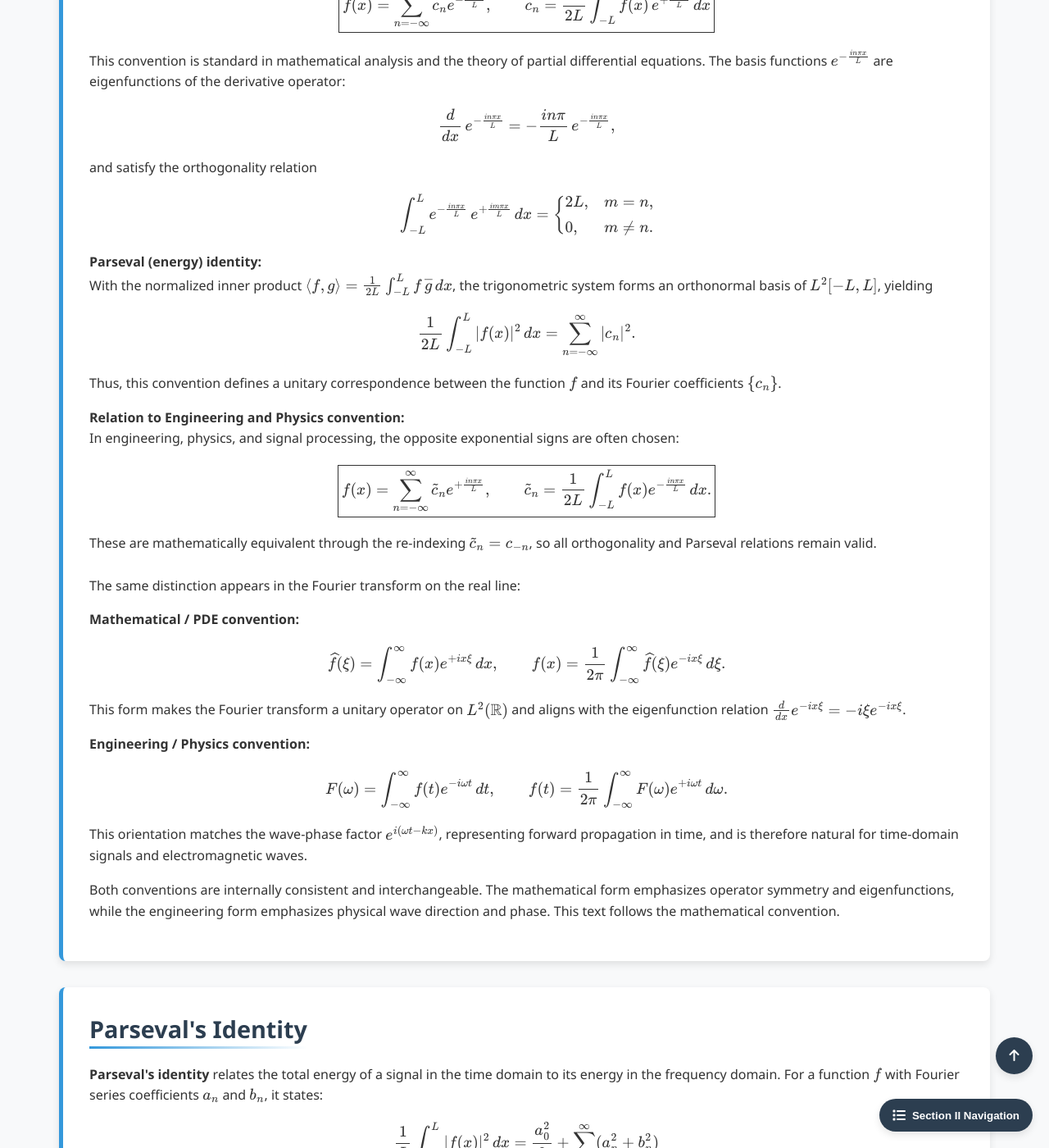
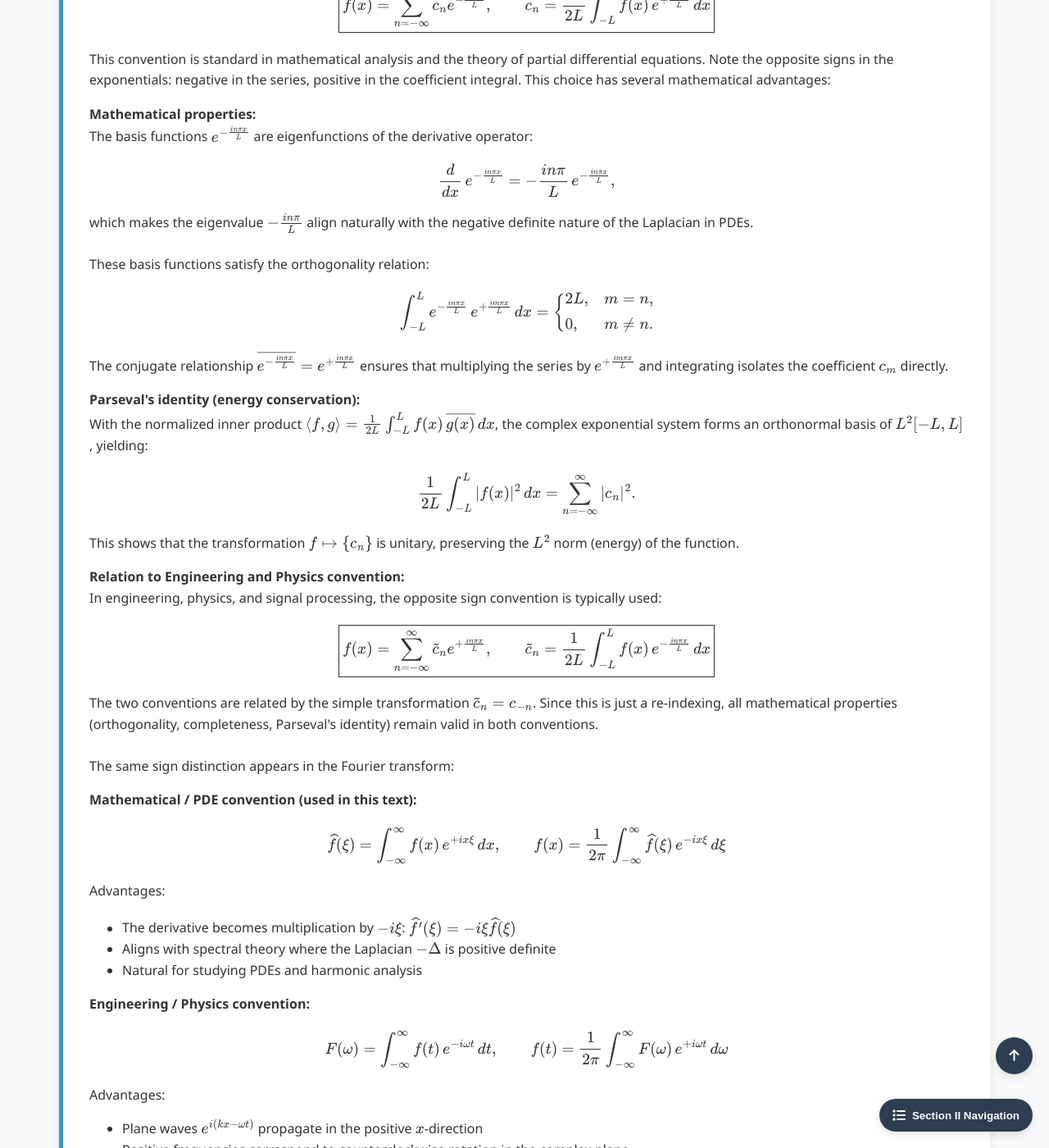
Before and after one commit to Yusukey01/yusukey01.github.io, a Jekyll site: the page built from Mathematics/Calculus/fourier_series.html, in a window 1280 px wide and 1400 px high, scrolled down 7574 px. Shown: the whole window at 82% size. Built offline with Jekyll 4.4.1, drawn with Linux system fonts in a browser that asks for light colours; some of the changed text lies outside the part shown.

Commit message:
Start Fourier transform, seriees

```diff
--- a/Mathematics/Calculus/fourier_series.html
+++ b/Mathematics/Calculus/fourier_series.html
@@ -392,11 +392,19 @@ uses_python: false
                 }
                 \]
                 This convention is standard in mathematical analysis and the theory of partial differential equations.
+                Note the opposite signs in the exponentials: negative in the series, positive in the coefficient integral.
+                This choice has several mathematical advantages:
+            </p>
+
+            <p>
+                <strong>Mathematical properties:</strong><br>
                 The basis functions \(e^{-\frac{i n\pi x}{L}}\) are eigenfunctions of the derivative operator:
                 \[
                 \frac{d}{dx}\,e^{-\frac{i n\pi x}{L}} = -\frac{i n\pi}{L}\,e^{-\frac{i n\pi x}{L}},
                 \]
-                and satisfy the orthogonality relation
+                which makes the eigenvalue \(-\frac{i n\pi}{L}\) align naturally with the negative definite nature of the Laplacian in PDEs.
+                <br><br>
+                These basis functions satisfy the orthogonality relation:
                 \[
                 \int_{-L}^{L} e^{-\frac{i n\pi x}{L}}\,e^{+\frac{i m\pi x}{L}}\,dx
                 = \begin{cases}
@@ -404,67 +412,81 @@ uses_python: false
                 0, & m \neq n.
                 \end{cases}
                 \]
+                The conjugate relationship \(\overline{e^{-\frac{i n\pi x}{L}}} = e^{+\frac{i n\pi x}{L}}\) ensures that multiplying
+                the series by \(e^{+\frac{i m\pi x}{L}}\) and integrating isolates the coefficient \(c_m\) directly.
             </p>
 
             <p>
-                <strong>Parseval (energy) identity:</strong><br>
+                <strong>Parseval's identity (energy conservation):</strong><br>
                 With the normalized inner product
-                \(\langle f, g \rangle = \frac{1}{2L}\int_{-L}^{L} f\,\overline{g}\,dx\),
-                the trigonometric system forms an orthonormal basis of \(L^2[-L, L]\), yielding
+                \(\langle f, g \rangle = \frac{1}{2L}\int_{-L}^{L} f(x)\,\overline{g(x)}\,dx\),
+                the complex exponential system forms an orthonormal basis of \(L^2[-L, L]\), yielding:
                 \[
                 \frac{1}{2L}\int_{-L}^{L} |f(x)|^2\,dx = \sum_{n=-\infty}^{\infty} |c_n|^2.
                 \]
-                Thus, this convention defines a unitary correspondence between the function \(f\)
-                and its Fourier coefficients \(\{c_n\}\).
+                This shows that the transformation \(f \mapsto \{c_n\}\) is unitary, preserving the \(L^2\) norm
+                (energy) of the function.
             </p>
 
             <p>
                 <strong>Relation to Engineering and Physics convention:</strong><br>
-                In engineering, physics, and signal processing, the opposite exponential signs are often chosen:
+                In engineering, physics, and signal processing, the opposite sign convention is typically used:
                 \[
                 \boxed{
                 f(x) = \sum_{n=-\infty}^{\infty} \tilde{c}_n e^{+\frac{i n\pi x}{L}},
                 \qquad
-                \tilde{c}_n = \frac{1}{2L}\int_{-L}^{L} f(x)e^{-\frac{i n\pi x}{L}}\,dx.
+                \tilde{c}_n = \frac{1}{2L}\int_{-L}^{L} f(x)\,e^{-\frac{i n\pi x}{L}}\,dx
                 }
                 \]
-                These are mathematically equivalent through the re-indexing
-                \(\tilde{c}_n = c_{-n}\), so all orthogonality and Parseval relations remain valid.
+                The two conventions are related by the simple transformation \(\tilde{c}_n = c_{-n}\).
+                Since this is just a re-indexing, all mathematical properties (orthogonality, completeness, Parseval's identity)
+                remain valid in both conventions.
                 <br><br>
-                The same distinction appears in the Fourier transform on the real line:
+                The same sign distinction appears in the Fourier transform:
             </p>
 
             <div class="subsection">
                 <p>
-                    <strong>Mathematical / PDE convention:</strong><br>
+                    <strong>Mathematical / PDE convention (used in this text):</strong><br>
                     \[
-                    \widehat{f}(\xi) = \int_{-\infty}^{\infty} f(x)e^{+i x\xi}\,dx,
+                    \widehat{f}(\xi) = \int_{-\infty}^{\infty} f(x)\,e^{+i x\xi}\,dx,
                     \qquad
-                    f(x) = \frac{1}{2\pi}\int_{-\infty}^{\infty} \widehat{f}(\xi)e^{-i x\xi}\,d\xi.
+                    f(x) = \frac{1}{2\pi}\int_{-\infty}^{\infty} \widehat{f}(\xi)\,e^{-i x\xi}\,d\xi
                     \]
-                    This form makes the Fourier transform a unitary operator on \(L^2(\mathbb{R})\)
-                    and aligns with the eigenfunction relation
-                    \(\frac{d}{dx}e^{-i x\xi} = -i\xi e^{-i x\xi}\).
+                    Advantages:
+                    <ul style="padding-left: 40px;">
+                        <li>The derivative becomes multiplication by \(-i\xi\): \(\widehat{f'}(\xi) = -i\xi\widehat{f}(\xi)\)</li>
+                        <li>Aligns with spectral theory where the Laplacian \(-\Delta\) is positive definite</li>
+                        <li>Natural for studying PDEs and harmonic analysis</li>
+                    </ul>
                 </p>
 
                 <p>
                     <strong>Engineering / Physics convention:</strong><br>
                     \[
-                    F(\omega) = \int_{-\infty}^{\infty} f(t)e^{-i\omega t}\,dt,
+                    F(\omega) = \int_{-\infty}^{\infty} f(t)\,e^{-i\omega t}\,dt,
                     \qquad
-                    f(t) = \frac{1}{2\pi}\int_{-\infty}^{\infty} F(\omega)e^{+i\omega t}\,d\omega.
+                    f(t) = \frac{1}{2\pi}\int_{-\infty}^{\infty} F(\omega)\,e^{+i\omega t}\,d\omega
                     \]
-                    This orientation matches the wave-phase factor \(e^{i(\omega t - kx)}\),
-                    representing forward propagation in time, and is therefore natural for
-                    time-domain signals and electromagnetic waves.
+                    Advantages:
+                    <ul style="padding-left: 40px;">
+                        <li>Plane waves \(e^{i(kx - \omega t)}\) propagate in the positive \(x\)-direction</li>
+                        <li>Positive frequencies correspond to counterclockwise rotation in the complex plane</li>
+                        <li>Aligns with the time-evolution operator \(e^{-iHt/\hbar}\) in quantum mechanics</li>
+                        <li>Natural for causal systems and signal processing</li>
+                    </ul>
                 </p>
             </div>
 
             <p>
-                Both conventions are internally consistent and interchangeable.
-                The mathematical form emphasizes operator symmetry and eigenfunctions,
-                while the engineering form emphasizes physical wave direction and phase.
-                This text follows the mathematical convention.
+                Both conventions are mathematically equivalent and internally consistent. The choice depends on the field
+                and application:
+                <ul style="padding-left: 40px;">
+                    <li><strong>Mathematics/PDEs:</strong> Prefer negative sign in synthesis for cleaner eigenvalue formulas</li>
+                    <li><strong>Engineering/Physics:</strong> Prefer positive sign in synthesis to match physical wave propagation</li>
+                </ul>
+                Throughout this text, we consistently use the mathematical convention. When consulting other sources or
+                implementing algorithms, always verify which convention is being used to ensure correct results.
             </p>
         </section>
 
```
